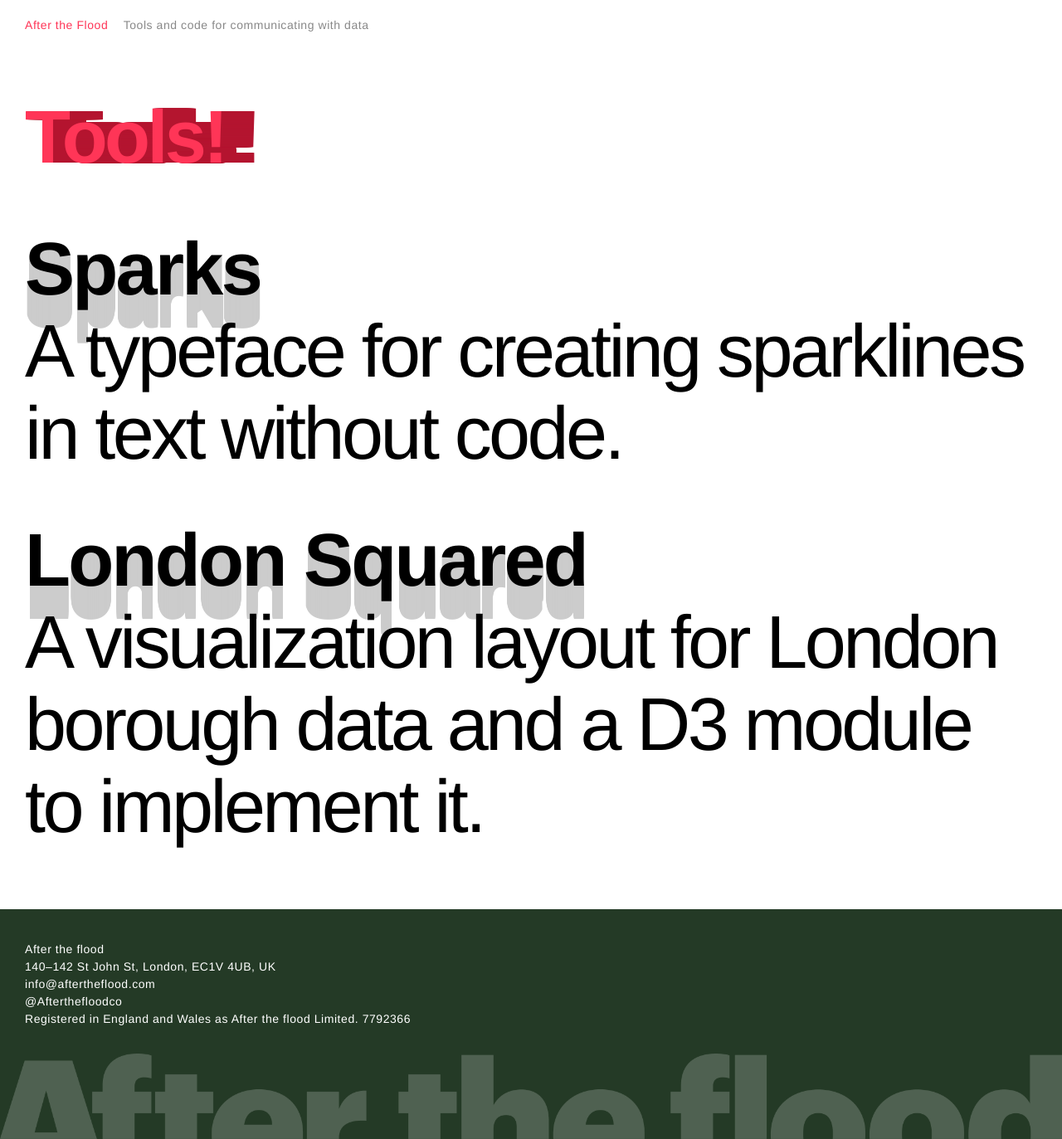
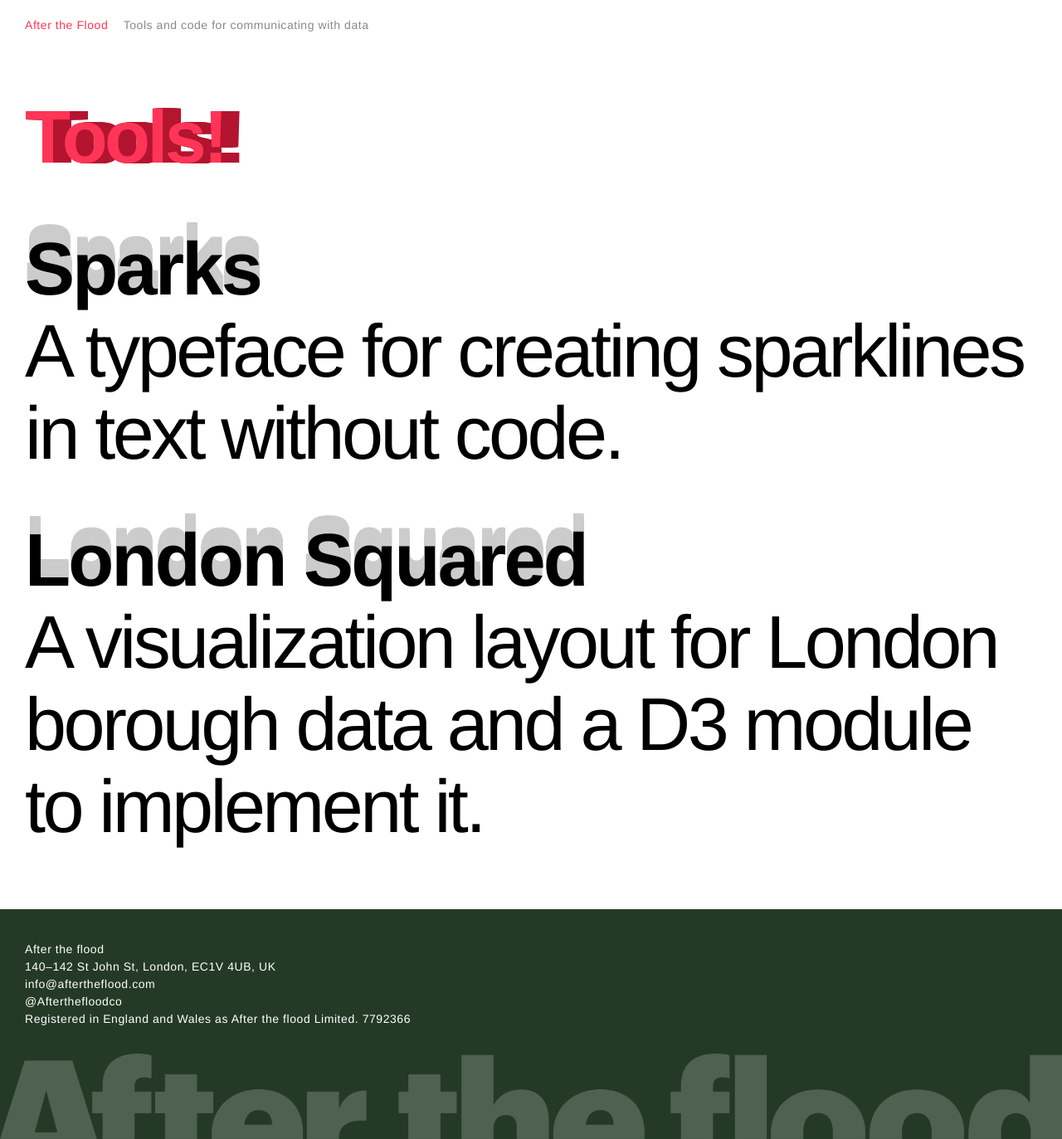
Before and after one commit to aftertheflood/aftertheflood.github.io, a Jekyll site: the page built from README.md, in a window 1280 px wide. Shown: the whole page at 83% size. Built offline with Jekyll 4.4.1, drawn with Linux system fonts in a browser that asks for light colours; some web fonts are replaced; our own code applies the rules of GitHub Pages for plain Markdown files.

Commit message:
Fix the homepage links
Previous version had weird clipping after the hover. A bit smaller now, and less fun, but it works. Also, the clipping seems to be worse on the left and bottom, hence this solution.

```diff
--- a/assets/css/type.css
+++ b/assets/css/type.css
@@ -44,25 +44,7 @@
 	19px 0px 0px #b41530,
 	20px 0px 0px #b41530,
 	21px 0px 0px #b41530,
-	22px 0px 0px #b41530,
-	23px 0px 0px #b41530,
-	24px 0px 0px #b41530,
-	25px 0px 0px #b41530,
-	26px 0px 0px #b41530,
-	27px 0px 0px #b41530,
-	28px 0px 0px #b41530,
-	29px 0px 0px #b41530,
-	30px 0px 0px #b41530,
-	31px 0px 0px #b41530,
-	32px 0px 0px #b41530,
-	33px 0px 0px #b41530,
-	34px 0px 0px #b41530,
-	35px 0px 0px #b41530,
-	36px 0px 0px #b41530,
-	37px 0px 0px #b41530,
-	38px 0px 0px #b41530,
-	39px 0px 0px #b41530,
-	40px 0px 0px #b41530;
+	22px 0px 0px #b41530;
 }
 
 h2 {
@@ -376,198 +358,39 @@
 	}
 }
 
-/*
+
 .toc-list a, .toc-list a:visited {
 	color: #000;
-	text-decoration: none;
-	box-shadow: inset 0 -6px 0 0 #ccc;
-}
-
-.toc-list a:hover {
-	color: #000;
-	box-shadow: inset 0 -100px 0 0 #f52d50;
-	transition: color 0.5s, box-shadow 0.5s;
-} */
-
-/* Adjust the underline for other sizes of screen */
-/* @media only screen and (min-width: 600px)  {.toc-list a, .toc-list a:visited {box-shadow: inset 0 -11px 0 0 #ccc;}}
-@media only screen and (min-width: 900px)  {.toc-list a, .toc-list a:visited {box-shadow: inset 0 -16px 0 0 #ccc;}}
-@media only screen and (min-width: 1400px) {.toc-list a, .toc-list a:visited {box-shadow: inset 0 -17px 0 0 #ccc;}} */
-
-/* .toc-list a, .toc-list a:visited {
-	color: #f52d50;
-	text-decoration: none;
-	text-shadow: 1px 1px 3px #f52d50,
-	2px 2px 6px #e21134,
-	3px 3px 9px #b41530,
-	4px 4px 12px #b41530,
-	5px 5px 15px #b41530,
-	6px 6px 18px #b41530,
-	7px 7px 21px #b41530,
-	8px 8px 24px #b41530,
-	9px 9px 27px #b41530,
-	10px 10px 30px #b41530;
+	text-shadow: 0px -1px 0px #ccc,
+		0px -2px 0px #ccc,
+		0px -3px 0px #ccc,
+		0px -4px 0px #ccc,
+		0px -5px 0px #ccc,
+		0px -6px 0px #ccc,
+		0px -7px 0px #ccc,
+		0px -8px 0px #ccc,
+		0px -9px 0px #ccc,
+		0px -10px 0px #ccc,
+		0px -11px 0px #ccc,
+		0px -12px 0px #ccc,
+		0px -13px 0px #ccc,
+		0px -14px 0px #ccc,
+		0px -15px 0px #ccc,
+		0px -16px 0px #ccc,
+		0px -17px 0px #ccc,
+		0px -18px 0px #ccc,
+		0px -19px 0px #ccc,
+		0px -20px 0px #ccc,
+		0px -21px 0px #ccc,
+		0px -22px 0px #ccc;
+	transition: color 0.4s, text-shadow 0.7s;
 }
 
 .toc-list a:hover {
 	color: #ff3557;
-	text-shadow: 1px 1px 3px #9e1028,
-	3px 3px 6px #9e1028,
-	5px 5px 9px #9e1028,
-	7px 7px 12px #9e1028,
-	9px 9px 15px #9e1028,
-	11px 11px 18px #9e1028,
-	13px 13px 21px #9e1028,
-	15px 15px 24px #9e1028,
-	17px 17px 27px #9e1028,
-	19px 19px 30px #9e1028;
-	transition: color 0.6s, text-shadow 1s;
-} */
-
-.toc-list a, .toc-list a:visited {
-	color: #000;
 	text-decoration: none;
 	border-bottom: none;
 	box-shadow: none;
-	text-shadow: 0px 1px 0px #ccc,
-		0px 2px 0px #ccc,
-		0px 3px 0px #ccc,
-		0px 4px 0px #ccc,
-		0px 5px 0px #ccc,
-		0px 6px 0px #ccc,
-		0px 7px 0px #ccc,
-		0px 8px 0px #ccc,
-		0px 9px 0px #ccc,
-		0px 10px 0px #ccc,
-		0px 11px 0px #ccc,
-		0px 12px 0px #ccc,
-		0px 13px 0px #ccc,
-		0px 14px 0px #ccc,
-		0px 15px 0px #ccc,
-		0px 16px 0px #ccc,
-		0px 17px 0px #ccc,
-		0px 18px 0px #ccc,
-		0px 19px 0px #ccc,
-		0px 20px 0px #ccc,
-		0px 21px 0px #ccc,
-		0px 22px 0px #ccc,
-		0px 23px 0px #ccc,
-		0px 24px 0px #ccc,
-		0px 25px 0px #ccc,
-		0px 26px 0px #ccc,
-		0px 27px 0px #ccc,
-		0px 28px 0px #ccc,
-		0px 29px 0px #ccc,
-		0px 30px 0px #ccc,
-		0px 31px 0px #ccc,
-		0px 32px 0px #ccc,
-		0px 33px 0px #ccc,
-		0px 34px 0px #ccc,
-		0px 35px 0px #ccc,
-		0px 36px 0px #ccc,
-		0px 37px 0px #ccc,
-		0px 38px 0px #ccc,
-		0px 39px 0px #ccc,
-		0px 40px 0px #ccc;
-	transition: color 0.4s, text-shadow 0.7s;
-}
-
-/*
-.toc-list a, .toc-list a:visited {
-	color: #000;
-	text-decoration: none;
-	border-bottom: none;
-	box-shadow: none;
-	text-shadow: 0px 1px 0px #ccc,
-		0px 2px 0px #cdcdcd,
-		0px 3px 0px #cecece,
-		0px 4px 0px #cfcfcf,
-		0px 5px 0px #d1d1d1,
-		0px 6px 0px #d2d2d2,
-		0px 7px 0px #d3d3d3,
-		0px 8px 0px #d5d5d5,
-		0px 9px 0px #d6d6d6,
-		0px 10px 0px #d7d7d7,
-		0px 11px 0px #d9d9d9,
-		0px 12px 0px #dadada,
-		0px 13px 0px #dbdbdb,
-		0px 14px 0px #dddddd,
-		0px 15px 0px #dedede,
-		0px 16px 0px #dfdfdf,
-		0px 17px 0px #e0e0e0,
-		0px 18px 0px #e2e2e2,
-		0px 19px 0px #e3e3e3,
-		0px 20px 0px #e4e4e4,
-		0px 21px 0px #e6e6e6,
-		0px 22px 0px #e7e7e7,
-		0px 23px 0px #e8e8e8,
-		0px 24px 0px #e9e9e9,
-		0px 25px 0px #ebebeb,
-		0px 26px 0px #ececec,
-		0px 27px 0px #eeeeee,
-		0px 28px 0px #efefef,
-		0px 29px 0px #f0f0f0,
-		0px 30px 0px #f1f1f1,
-		0px 31px 0px #f3f3f3,
-		0px 32px 0px #f4f4f4,
-		0px 33px 0px #f5f5f5,
-		0px 34px 0px #f7f7f7,
-		0px 35px 0px #f8f8f8,
-		0px 36px 0px #f9f9f9,
-		0px 37px 0px #fbfbfb,
-		0px 38px 0px #fcfcfc,
-		0px 39px 0px #fdfdfd,
-		0px 40px 0px #fff;
-	transition: color 0.2s ease, text-shadow 0.4s ease;
-} */
-
-.toc-list a:hover {
-	color: #ff3557;
-	text-shadow: 0px -1px 0px #b41530,
-		0px -2px 0px #b41530,
-		0px -3px 0px #b41530,
-		0px -4px 0px #b41530,
-		0px -5px 0px #b41530,
-		0px -6px 0px #b41530,
-		0px -7px 0px #b41530,
-		0px -8px 0px #b41530,
-		0px -9px 0px #b41530,
-		0px -10px 0px #b41530,
-		0px -11px 0px #b41530,
-		0px -12px 0px #b41530,
-		0px -13px 0px #b41530,
-		0px -14px 0px #b41530,
-		0px -15px 0px #b41530,
-		0px -16px 0px #b41530,
-		0px -17px 0px #b41530,
-		0px -18px 0px #b41530,
-		0px -19px 0px #b41530,
-		0px -20px 0px #b41530,
-		0px -21px 0px #b41530,
-		0px -22px 0px #b41530,
-		0px -23px 0px #b41530,
-		0px -24px 0px #b41530,
-		0px -25px 0px #b41530,
-		0px -26px 0px #b41530,
-		0px -27px 0px #b41530,
-		0px -28px 0px #b41530,
-		0px -29px 0px #b41530,
-		0px -30px 0px #b41530,
-		0px -31px 0px #b41530,
-		0px -32px 0px #b41530,
-		0px -33px 0px #b41530,
-		0px -34px 0px #b41530,
-		0px -35px 0px #b41530,
-		0px -36px 0px #b41530,
-		0px -37px 0px #b41530,
-		0px -38px 0px #b41530,
-		0px -39px 0px #b41530,
-		0px -40px 0px #b41530;
-	transition: color 0.4s, text-shadow 0.7s;
-}
-
-/* .toc-list a:hover {
-	color: #ff3557;
 	text-shadow: 1px 0px 0px #b41530,
 		2px 0px 0px #b41530,
 		3px 0px 0px #b41530,
@@ -589,27 +412,10 @@
 		19px 0px 0px #b41530,
 		20px 0px 0px #b41530,
 		21px 0px 0px #b41530,
-		22px 0px 0px #b41530,
-		23px 0px 0px #b41530,
-		24px 0px 0px #b41530,
-		25px 0px 0px #b41530,
-		26px 0px 0px #b41530,
-		27px 0px 0px #b41530,
-		28px 0px 0px #b41530,
-		29px 0px 0px #b41530,
-		30px 0px 0px #b41530,
-		31px 0px 0px #b41530,
-		32px 0px 0px #b41530,
-		33px 0px 0px #b41530,
-		34px 0px 0px #b41530,
-		35px 0px 0px #b41530,
-		36px 0px 0px #b41530,
-		37px 0px 0px #b41530,
-		38px 0px 0px #b41530,
-		39px 0px 0px #b41530,
-		40px 0px 0px #b41530;
-	transition: color 0.5s ease, text-shadow 1s ease;
-} */
+		22px 0px 0px #b41530;
+	transition: color 0.4s, text-shadow 0.7s;
+}
+
 
 
 
```
